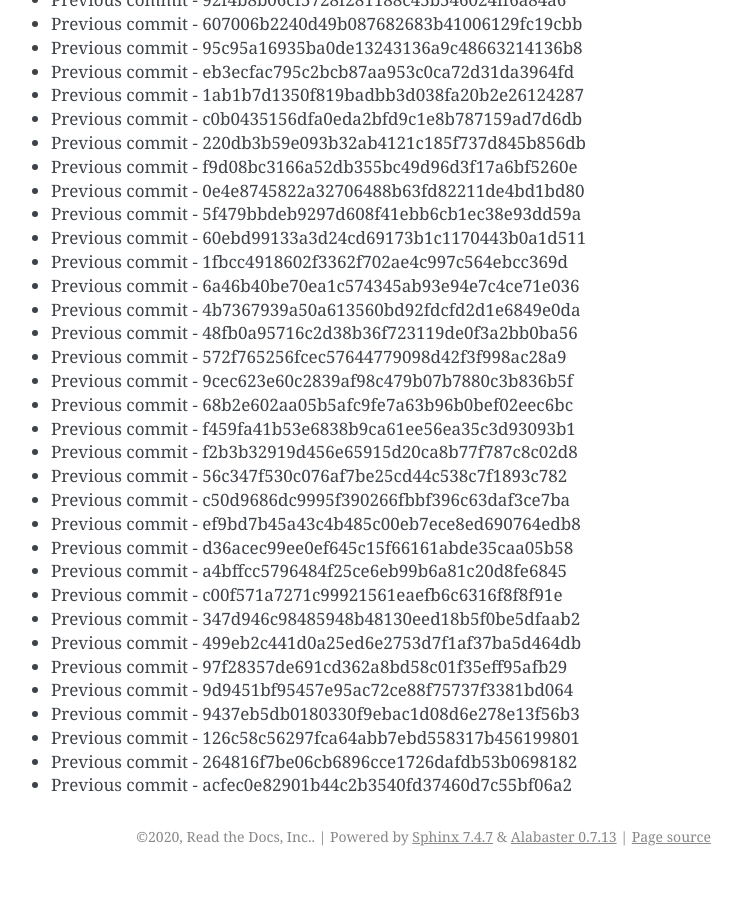
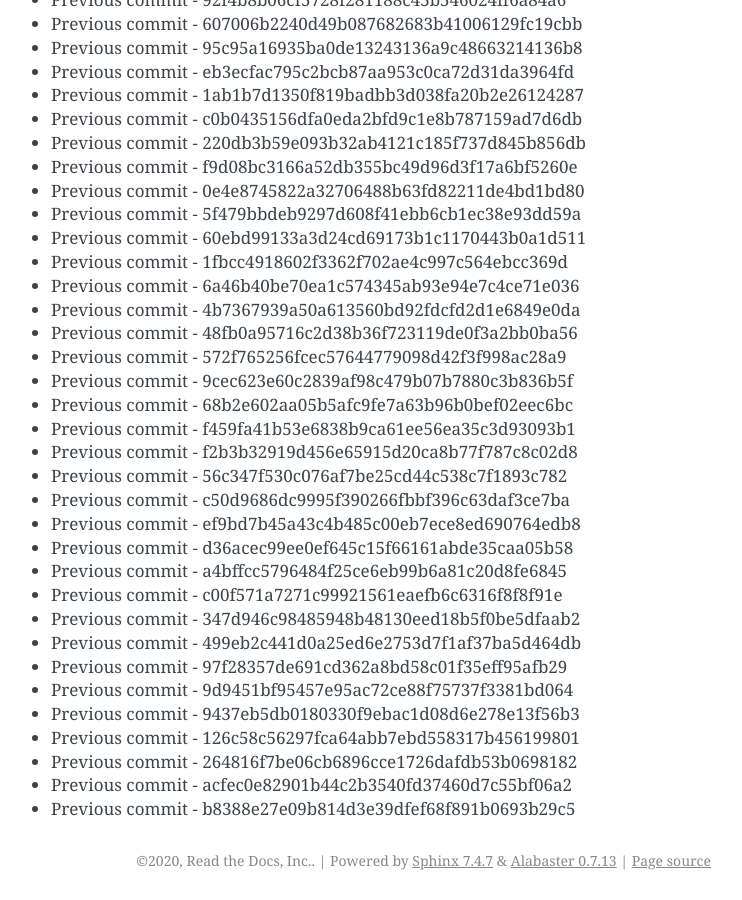
Before and after one commit to readthedocs/rtd-git-stresstest, a Sphinx documentation site: the page built from docs/updates.rst, in a window 1280 px wide and 900 px high, scrolled down 15457 px. Shown: the whole window, without its empty margins (399-1141 px from the left). Built offline with Sphinx 7.4.7, drawn with Linux system fonts in a browser that asks for light colours; before the commit the page ends 16333 px from its top, so only the background shows below that.

Commit message:
Generating commit from previous: b8388e27e09b814d3e39dfef68f891b0693b29c5

```diff
--- a/docs/updates.rst
+++ b/docs/updates.rst
@@ -681,3 +681,4 @@ It can be tested for any performance characteristics.
 * Previous commit - 126c58c56297fca64abb7ebd558317b456199801
 * Previous commit - 264816f7be06cb6896cce1726dafdb53b0698182
 * Previous commit - acfec0e82901b44c2b3540fd37460d7c55bf06a2
+* Previous commit - b8388e27e09b814d3e39dfef68f891b0693b29c5
```
